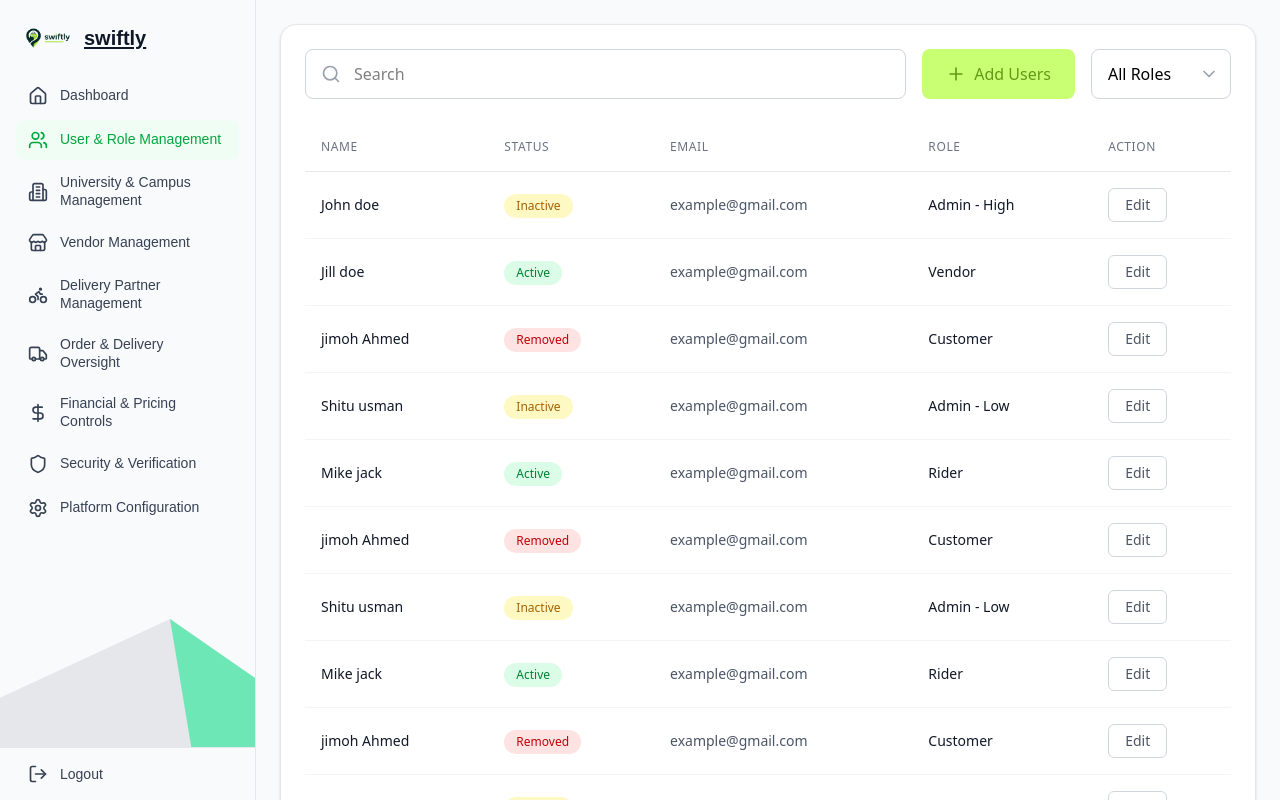
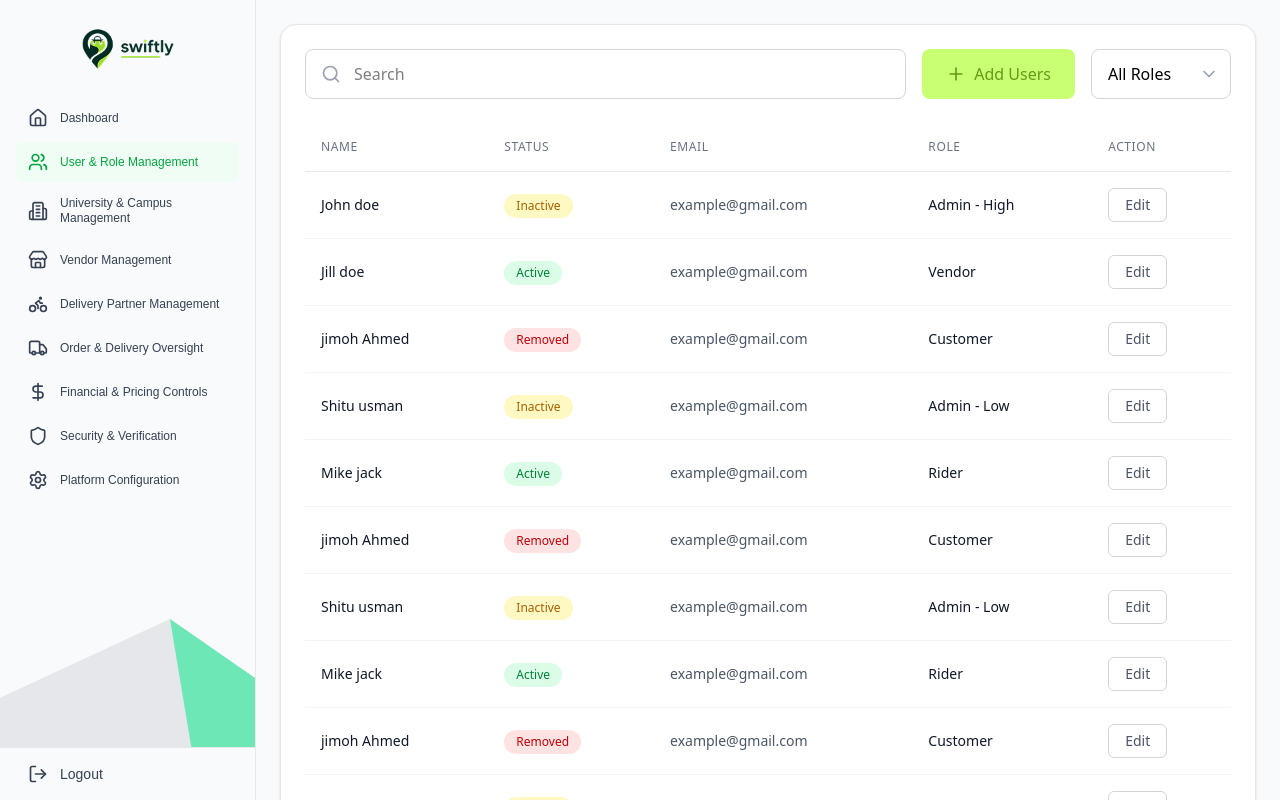
Before and after one commit to orderSwiftly/swiftly-admin, a Next.js app: page /dashboard/all-users in a window 1280 px wide. Shown: the top 800 px of the page. Built offline with nearby package versions, Linux system fonts and the light colour scheme; a web font is replaced by a local one.

Commit message:
feat: update sidebar logo size and alignment, adjust label styling

```diff
--- a/src/components/sidebar.tsx
+++ b/src/components/sidebar.tsx
@@ -63,15 +63,14 @@ const Sidebar = () => {
     <>
       <div className="hidden md:flex w-64 bg-gray-50 flex-col h-screen fixed left-0 top-0 z-50 border-r border-gray-200 pry-ff">
         <div className="p-6">
-          <div className="flex items-center gap-3">
+          <div className="flex items-center justify-center">
             <Image
               src="/brand-logo.png"
               alt="Swiftly Logo"
-              width={48}
-              height={48}
+              width={100}
+              height={100}
               className="object-contain"
             />
-            <span className="text-xl font-bold text-gray-900 underline underline-offset-2 underline-green-600">swiftly</span>
           </div>
         </div>
 
@@ -89,7 +88,7 @@ const Sidebar = () => {
                 }`}
               >
                 <Icon size={20} className="flex-shrink-0" />
-                <span className="leading-tight">{label}</span>
+                <span className="leading-tight text-xs font-medium">{label}</span>
               </Link>
             );
           })}
```
